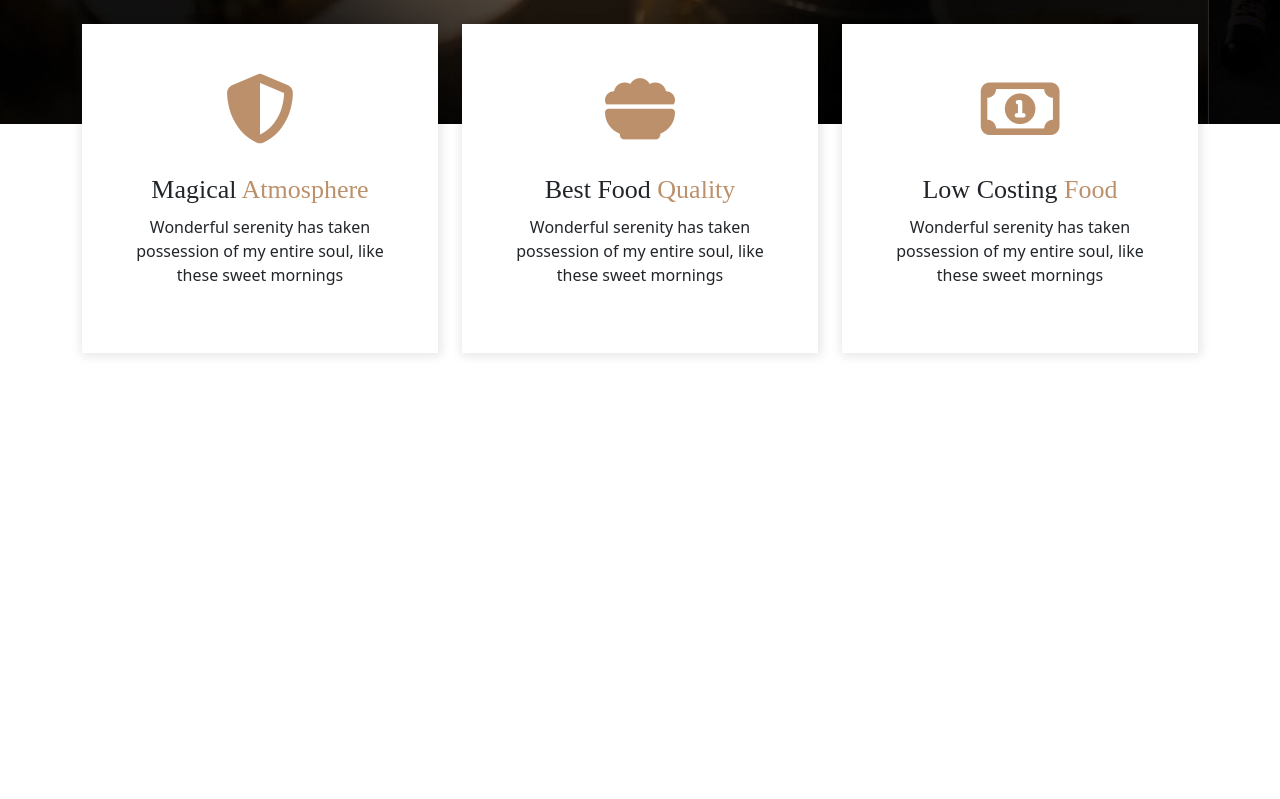
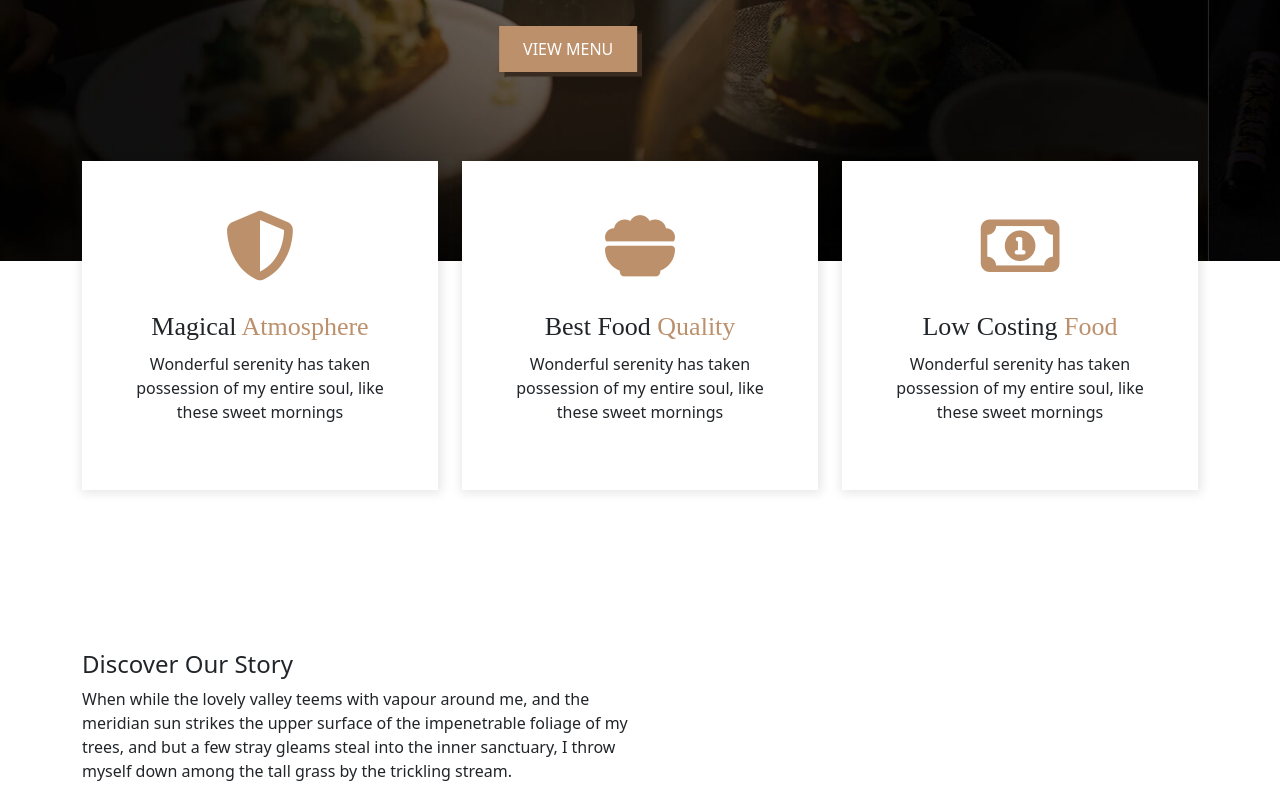
Before and after one commit to Rashed967/restaurant-site-clone, a plain HTML site: page index.html in a window 1280 px wide. Shown: the part 556-1355 px from the top of the page. Before the commit the page ends 1069 px from the top, so only its background shows below. Drawn offline with nearby package versions, Linux system fonts and the light colour scheme; a web font is replaced by a local one.

Commit message:
Working on story part

```diff
--- a/css/style.css
+++ b/css/style.css
@@ -22,7 +22,7 @@ body{
 
 /*navbar part css start*/
 .navbar{
-    position: fixed;
+    position: sticky;
     z-index: 1;
     margin-top : -13px
 
@@ -111,6 +111,9 @@ body{
 
 
 /*banner section css start*/
+#banner{
+
+}
 .banner_overlay{
     padding: 100px 0;
     width: 100%;
@@ -185,10 +188,10 @@ body{
 
 
 /*service details css part start*/
-
-#service_details {
+#service_details{
     position: relative;
-    top: -100px;
+    bottom: 100px;
+    margin-bottom: none;
 }
 
 .service_details_content{
--- a/index.html
+++ b/index.html
@@ -158,7 +158,7 @@
 	<!-- service details section html start -->
 		<section id="service_details">
 			<div class="container">
-				<div class="row">
+					<div class="row">
 					<div class="col-md-4">
 						<div class="service_details_content">
 							<i class="fa-solid fa-shield-halved"></i>
@@ -187,6 +187,36 @@
 		</section>
 	<!-- service details section html end -->
 
+	<!-- story part html start -->
+	<section id="story">
+		<div class="container">
+			<div class="row">
+				<!-- story content html start -->
+				<div class="col-md-6">
+					<div class="row">
+						<div class="col-md-12">
+							<div class="story_content">
+						<!-- common heading html start -->
+						   <div class="row">
+						   	<div class="col-md-12">
+						   		<div class="common_heading">
+						   			<h4>Discover Our Story</h4>
+						   		</div>
+						   	</div>
+						   </div>
+						<!-- common heading html end -->
+						<p>When while the lovely valley teems with vapour around me, and the meridian sun strikes the upper surface of the impenetrable foliage of my trees, and but a few stray gleams steal into the inner sanctuary, I throw myself down among the tall grass by the trickling stream.</p>
+					</div>
+						</div>
+						<div class="col-md-12"></div>
+					</div>
+				</div>
+				<!-- story content html end -->
+			</div>
+		</div>
+	</section>
+	<!-- story part html end -->
+
 
 
 
```
